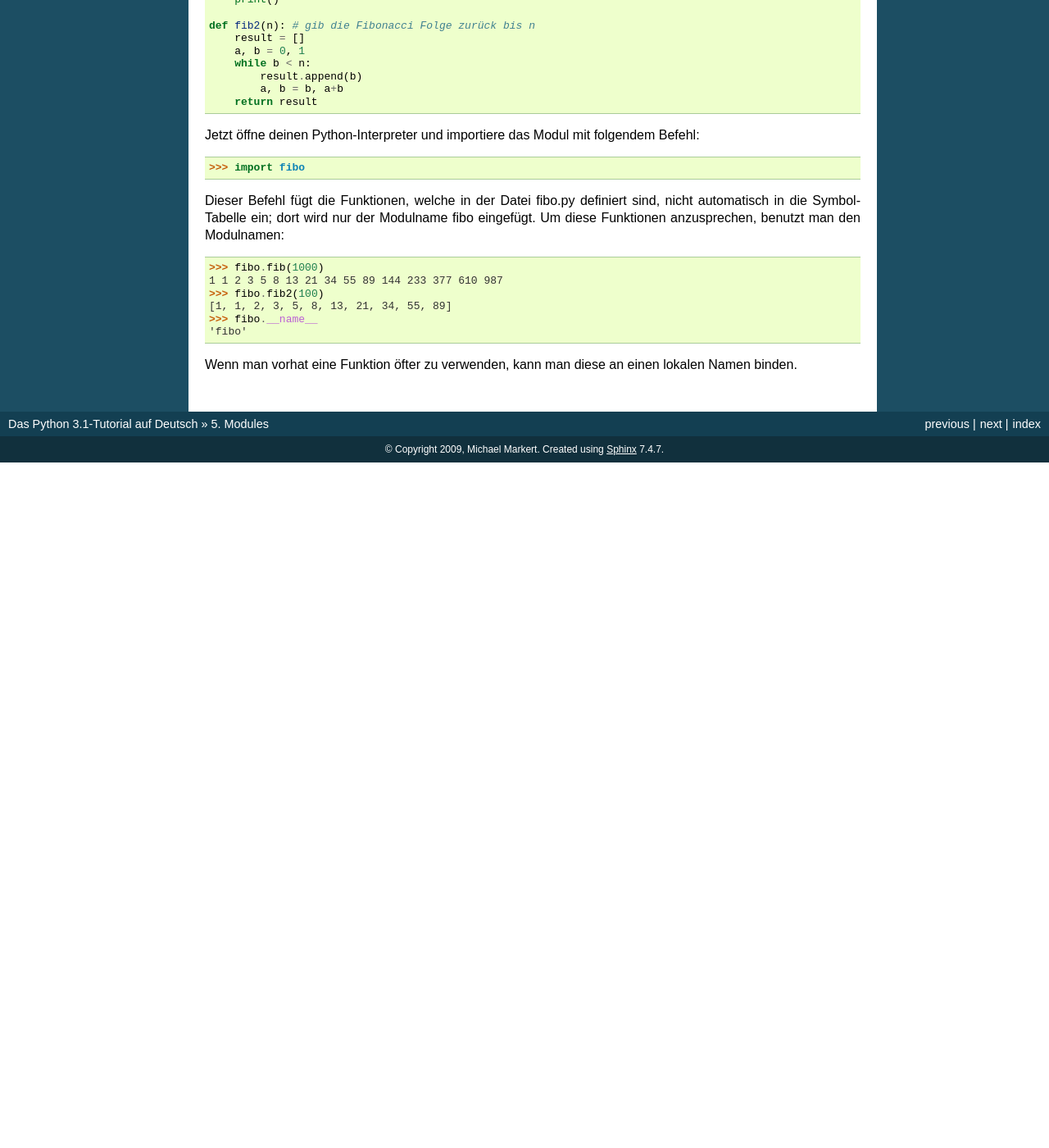
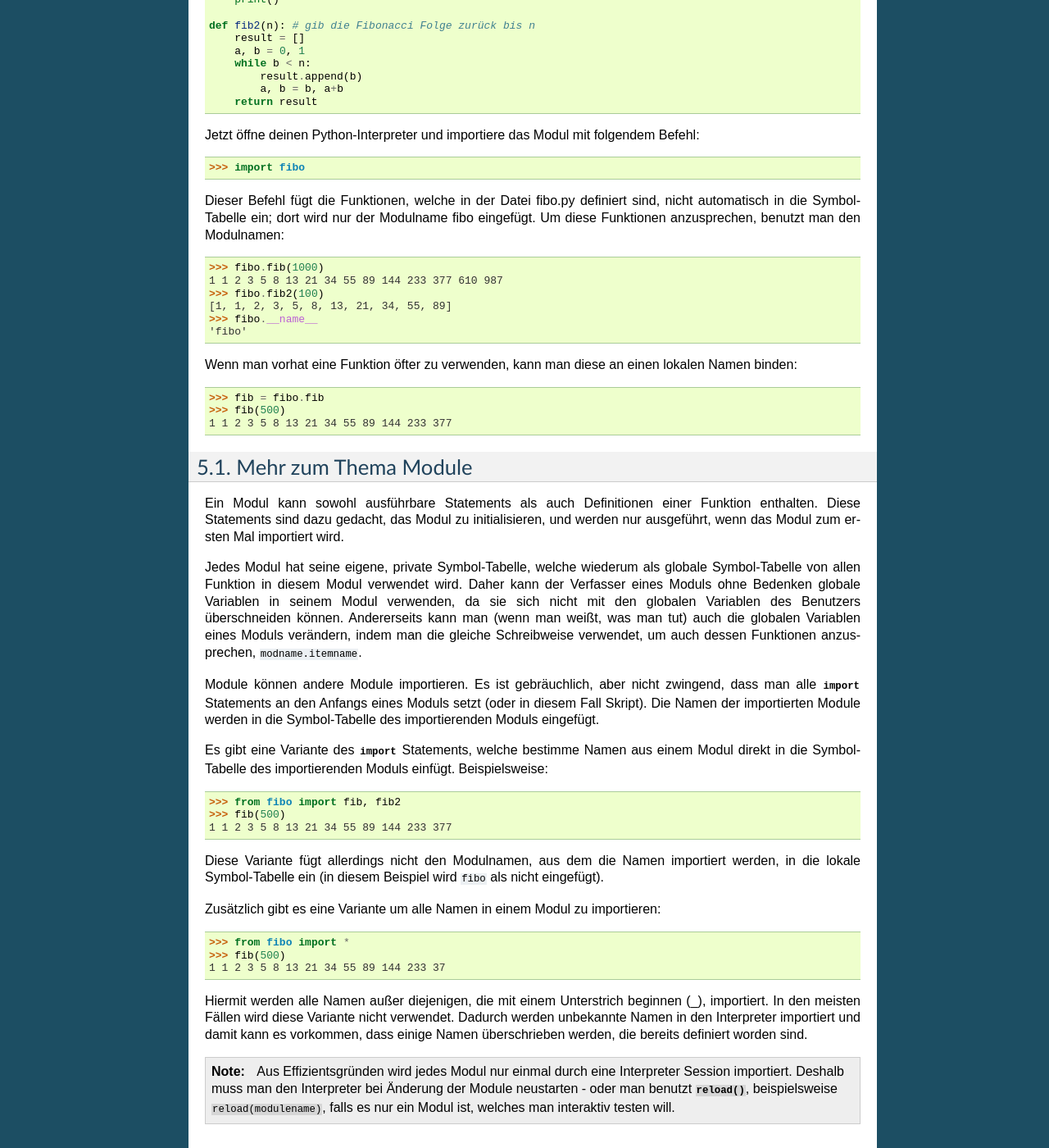
Before and after one commit to cofi/py-tutorial-de, a Sphinx documentation site: the page built from source/modules.rst, in a window 1280 px wide and 1400 px high, scrolled down 560 px. Shown: the whole window at 82% size. Built offline with Sphinx 7.4.7, drawn with Linux system fonts in a browser that asks for light colours; pages that are not in the unit, such as notebooks, are missing from menus; before the commit the page ends 1124 px from its top, so only the background shows below that; some of the changed text lies outside the part shown.

Commit message:
Translated 6.1. More on Modules

```diff
--- a/source/modules.rst
+++ b/source/modules.rst
@@ -60,4 +60,41 @@ eingefügt. Um diese Funktionen anzusprechen, benutzt man den Modulnamen::
 	'fibo'
 
 Wenn man vorhat eine Funktion öfter zu verwenden, kann man diese an einen
-lokalen Namen binden.
+lokalen Namen binden::
+
+	>>> fib = fibo.fib
+	>>> fib(500)
+	1 1 2 3 5 8 13 21 34 55 89 144 233 377
+
+Mehr zum Thema Module
+=====================
+
+Ein Modul kann sowohl ausführbare Statements als auch Definitionen einer Funktion enthalten. Diese Statements sind dazu gedacht, das Modul zu initialisieren, und werden nur ausgeführt, wenn das Modul zum ersten Mal importiert wird.
+
+Jedes Modul hat seine eigene, private Symbol-Tabelle, welche wiederum als globale Symbol-Tabelle von allen Funktion in diesem Modul verwendet wird. Daher kann der Verfasser eines Moduls ohne Bedenken globale Variablen in seinem Modul verwenden, da sie sich nicht mit den globalen Variablen des Benutzers überschneiden können. Andererseits kann man (wenn man weißt, was man tut) auch die globalen Variablen eines Moduls verändern, indem man die gleiche Schreibweise verwendet, um auch dessen Funktionen anzusprechen, ``modname.itemname``.
+
+Module können andere Module importieren. Es ist gebräuchlich, aber nicht zwingend, dass man alle :keyword:`import` Statements an den Anfangs eines Moduls setzt (oder in diesem Fall Skript). Die Namen der importierten Module werden in die Symbol-Tabelle des importierenden Moduls eingefügt.
+
+Es gibt eine Variante des :keyword:`import` Statements, welche bestimme Namen aus einem Modul direkt in die Symbol-Tabelle des importierenden Moduls einfügt. Beispielsweise::
+
+	>>> from fibo import fib, fib2
+	>>> fib(500)
+	1 1 2 3 5 8 13 21 34 55 89 144 233 377
+
+Diese Variante fügt allerdings nicht den Modulnamen, aus dem die Namen importiert werden, in die lokale Symbol-Tabelle ein (in diesem Beispiel wird ``fibo`` als nicht eingefügt).
+
+Zusätzlich gibt es eine Variante um alle Namen in einem Modul zu importieren:
+
+	>>> from fibo import *
+	>>> fib(500)
+	1 1 2 3 5 8 13 21 34 55 89 144 233 37
+
+Hiermit werden alle Namen außer diejenigen, die mit einem Unterstrich beginnen (_), importiert. In den meisten Fällen wird diese Variante nicht verwendet. Dadurch werden unbekannte Namen in den Interpreter importiert und damit kann es vorkommen, dass einige Namen überschrieben werden, die bereits definiert worden sind.
+
+.. note::
+
+	Aus Effizientsgründen wird jedes Modul nur einmal durch eine Interpreter
+	Session importiert. Deshalb muss man den Interpreter bei Änderung der Module
+	neustarten - oder man benutzt :func:`reload`, beispielsweise
+	``reload(modulename)``, falls es nur ein Modul ist, welches man interaktiv
+	testen will.
```
